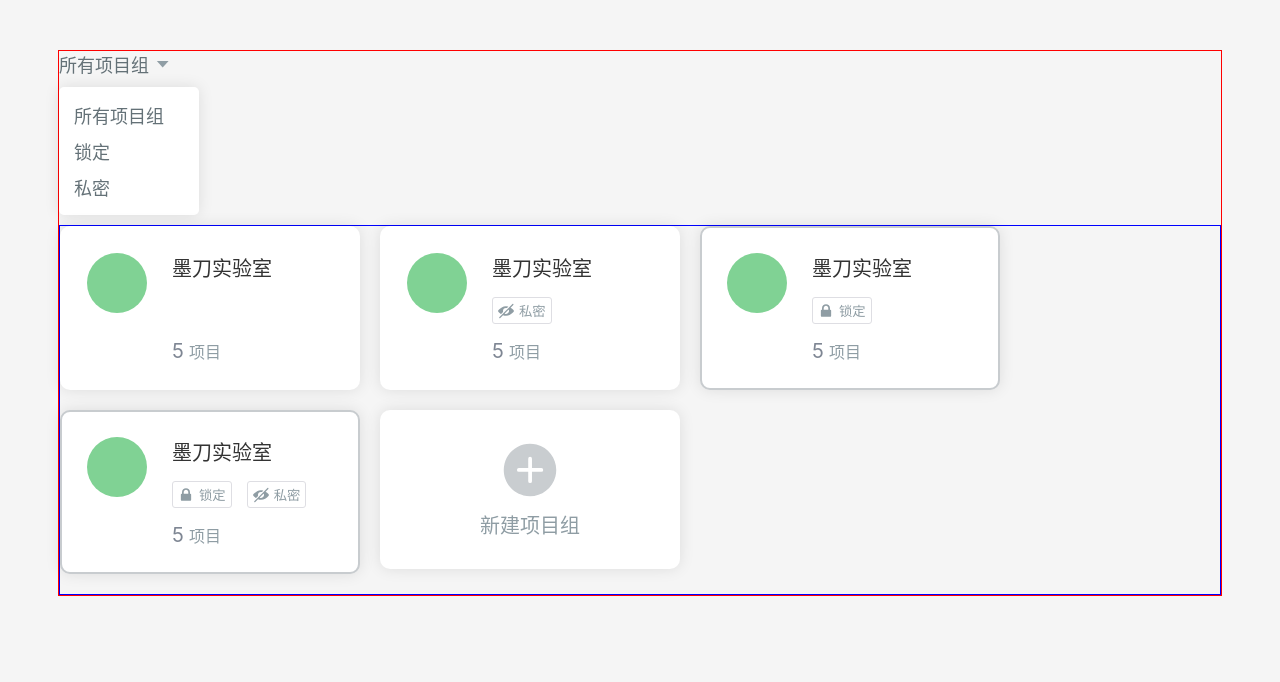
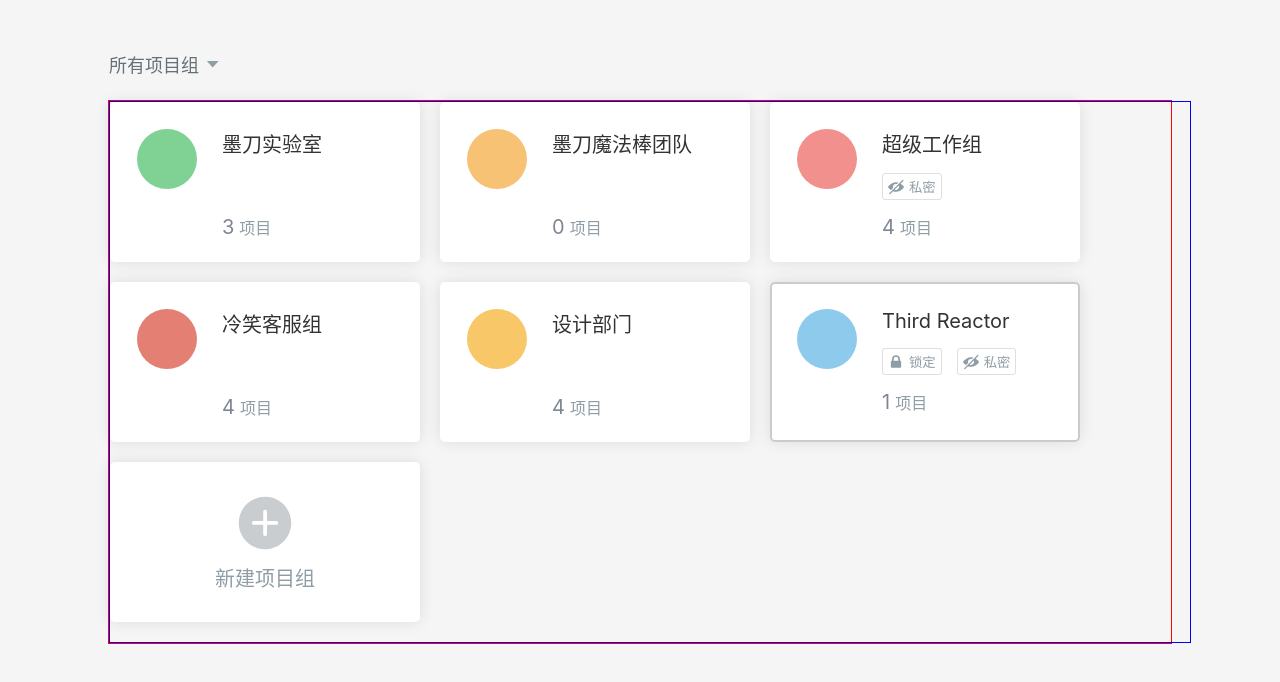
Before and after one commit to LoveVin/modao-test, a React app: page / in a window 1280 px wide. Shown: the top 682 px of the page. Built offline with nearby package versions, Linux system fonts and the light colour scheme.

Commit message:
完成代码逻辑

```diff
--- a/config/webpack.config.js
+++ b/config/webpack.config.js
@@ -355,7 +355,11 @@ module.exports = function(webpackEnv) {
               test: /\.svg$/,
               use: [
                 { loader: 'svg-sprite-loader', options: {} },
-                { loader: 'svgo-loader', options: {} }
+                { loader: 'svgo-loader', options: {
+                    plugins: [
+                      {removeAttrs: {attrs: 'fill'}},
+                    ]
+                  } }
               ]
             },
             {
--- a/src/App.js
+++ b/src/App.js
@@ -5,62 +5,58 @@ import AddCard from './components/AddCard';
 import Filter from './components/Filter';
 import styled from 'styled-components';
 
+import store from './store/store';
+import Icon from './components/Icon';
+
 const AppWrapper = styled.div`
-  margin: 50px;
+  margin: 100px;
   border: 1px solid red;
+  position: relative;
 `;
 
 const CardGroupWrapper = styled.div`
   display: flex;
   flex-wrap: wrap;
   border: 1px solid blue;
+  margin-right: -20px;
 `;
 
+const Loading = styled.div`
+  text-align: center;
+  padding-top: 100px;
+`
+
 const Space = styled.div`
-  min-width: 300px;
+  min-width: 310px;
   margin-right: 20px;
   margin-bottom: 20px;
 `;
 
 function App() {
-
+    const { cardList } = store.getState()
     return (
         <AppWrapper className="App">
             <Filter/>
+            {cardList.length > 0 ? (
                     <CardGroupWrapper>
-                <Space>
-                    <Card color="#80d294" groupName="墨刀实验室" locked={false} private={false} itemCount={5}/>
+                        {cardList.map((item, index) => (
+                            <Space key={index}>
+                                <Card groupName={item.name} color={item.color} locked={item.locked} private={item.private} itemCount={item.itemCount}/>
                             </Space>
-                <Space>
-                    <Card color="#80d294" groupName="墨刀实验室" locked={false} private={true} itemCount={5}/>
-                </Space>
-                <Space>
-                    <Card color="#80d294" groupName="墨刀实验室" locked={true} private={false} itemCount={5}/>
-                </Space>
-                <Space>
-                    <Card color="#80d294" groupName="墨刀实验室" locked={true} private={true} itemCount={5}/>
-                </Space>
+                        ))}
                         <Space>
                             <AddCard/>
                         </Space>
                     </CardGroupWrapper>
+
+                ) : (
+                    <Loading>
+                        加载中...
+                    </Loading>
+                )
+            }
         </AppWrapper>
     );
 }
 
-function ajax(url) {
-    return new Promise((resolve, reject)=>{
-        setTimeout(() => {
-            resolve([
-                { name: '墨刀实验室', color: "#80d294", locked: false, private: false, itemCount: 3},
-                { name: '墨刀魔法棒团队', color: "#f7c273", locked: false, private: false, itemCount: 3},
-                { name: '超级工作组', color: "#f2908d", locked: false, private: true, itemCount: 3},
-                { name: '冷笑客服组', color: "#e38073", locked: false, private: false, itemCount: 3},
-                { name: '设计部门', color: "#f8c767", locked: false, private: false, itemCount: 3},
-                { name: 'Third Reactor', color: "#8dcaeb", locked: true, private: true, itemCount: 3}
-            ])
-        }, 2000);
-    })
-}
-
 export default App;
--- a/src/components/AddCard.js
+++ b/src/components/AddCard.js
@@ -3,14 +3,15 @@ import Icon from './Icon';
 import styled from 'styled-components';
 
 const AddCardWrapper = styled.div`
+  height: 160px;
+  cursor: pointer;
   display: flex;
   flex-direction: column;
   justify-content: center;
   align-items: center;
   color: #8f9da4;
   background-color: white;
-  padding: 30px 25px;
-  border-radius: 10px;
+  border-radius: 5px;
   box-shadow: 0 0 15px rgba(0,0,0,0.1);
   &:hover{
     box-shadow: 0 0 15px rgba(0,0,0,0.2);
--- a/src/components/Card.js
+++ b/src/components/Card.js
@@ -3,10 +3,11 @@ import styled from 'styled-components';
 import Icon from './Icon'
 
 const CardWrapper = styled.div`
+    height: 160px;
+    cursor: pointer;
     display: flex;
     padding: 25px;
-    padding-bottom: 10px;
-    border-radius: 10px;
+    border-radius: 5px;
     box-shadow: 0 0 15px rgba(0,0,0,0.1);
     background-color: white;
     &:hover{
--- a/src/components/Filter.js
+++ b/src/components/Filter.js
@@ -2,9 +2,15 @@ import React from 'react';
 import Icon from './Icon';
 import styled from 'styled-components';
 
+import store from '../store/store';
+
 const FilterWrapper = styled.div`
+  display: inline-block;
   font-size: 18px;
-  width: 140px;
+  margin-bottom: 20px;
+  position: absolute;
+  left: 0;
+  top: -50px;
 `
 
 const Title = styled.div`
@@ -18,11 +24,12 @@ const Title = styled.div`
 `
 
 const Options = styled.ul`
-
+  display: ${(props) => props.closed ? 'none': 'block'};
+  width: 140px;
   background-color: white;
   border-radius: 5px;
   box-shadow: 0 0 15px rgba(0,0,0,0.1);
-  margin: 10px 0;
+  margin: 10px 0 0;
   padding: 10px;
   > li{
     padding: 5px;
@@ -35,16 +42,17 @@ const Options = styled.ul`
 `
 
 const Filter = ()=>{
+    const { closed , currentFilter } = store.getState()
     return (
         <FilterWrapper>
-            <Title>
-                <span>所有项目组</span>
+            <Title onClick={() => store.dispatch({type: 'toggle'})}>
+                <span>{currentFilter}</span>
                 <Icon name="down" fill="#909ea5" />
             </Title>
-            <Options>
-                <li>所有项目组</li>
-                <li>锁定</li>
-                <li>私密</li>
+            <Options closed={closed}>
+                <li onClick={() => store.dispatch({type: 'showAll'})}>所有项目组</li>
+                <li onClick={() => store.dispatch({type: 'showLocked'})}>锁定</li>
+                <li onClick={() => store.dispatch({type: 'showPrivate'})}>私密</li>
             </Options>
         </FilterWrapper>
     )
--- a/src/components/Icon.js
+++ b/src/components/Icon.js
@@ -4,6 +4,7 @@ require('../icons/view-off.svg')
 require('../icons/add.svg')
 require('../icons/down.svg')
 require('../icons/up.svg')
+require('../icons/loading.svg')
 
 const Icon = (props) => {
     return (
--- a/src/index.js
+++ b/src/index.js
@@ -1,9 +1,34 @@
 import React from 'react';
 import ReactDOM from 'react-dom';
 import App from './App';
-ReactDOM.render(
+import store from './store/store';
+
+const render = () => ReactDOM.render(
   <React.StrictMode>
     <App />
   </React.StrictMode>,
   document.getElementById('root')
 );
+
+render()
+
+store.subscribe(render)
+
+ajax('/list').then(list => {
+    store.dispatch({type: 'initState', initialState: list})
+})
+
+function ajax() {
+    return new Promise((resolve, reject)=>{
+        setTimeout(() => {
+            resolve([
+                { name: '墨刀实验室', color: "#80d294", locked: false, private: false, itemCount: 3},
+                { name: '墨刀魔法棒团队', color: "#f7c273", locked: false, private: false, itemCount: 0},
+                { name: '超级工作组', color: "#f2908d", locked: false, private: true, itemCount: 4},
+                { name: '冷笑客服组', color: "#e38073", locked: false, private: false, itemCount: 4},
+                { name: '设计部门', color: "#f8c767", locked: false, private: false, itemCount: 4},
+                { name: 'Third Reactor', color: "#8dcaeb", locked: true, private: true, itemCount: 1}
+            ])
+        }, 1000);
+    })
+}
--- a/src/store/store.js
+++ b/src/store/store.js
@@ -0,0 +1,23 @@
+import { createStore } from 'redux';
+
+let defaultState = {closed: true, currentFilter: '所有项目组', cardList: []}
+const reducer = (state = defaultState, action)=>{
+    switch (action.type) {
+        case 'initState':
+            defaultState = {...state, cardList: action.initialState}
+            return defaultState
+        case 'showAll':
+            return defaultState
+        case 'showLocked':
+            return {closed: true, currentFilter: '锁定', cardList: defaultState.cardList.filter(card => card.locked === true)}
+        case 'showPrivate':
+            return {closed: true, currentFilter: '私密', cardList: defaultState.cardList.filter(card => card.private === true)}
+        case 'toggle':
+            return {...state, closed: !state.closed}
+        default: return state
+    }
+}
+
+const store = createStore(reducer)
+
+export default store
```
Also changed, not shown: src/icons/loading.svg (added). Lines whose indentation alone changed are shown as unchanged.
